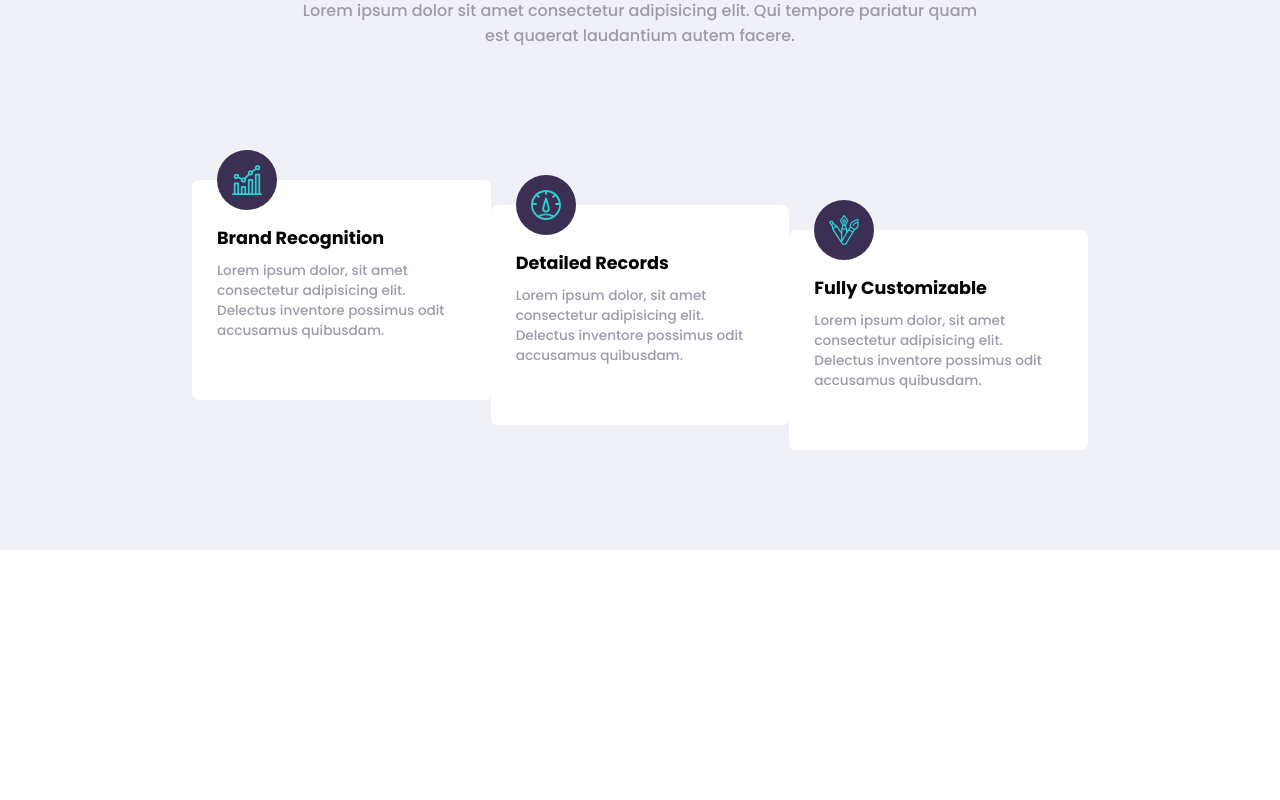
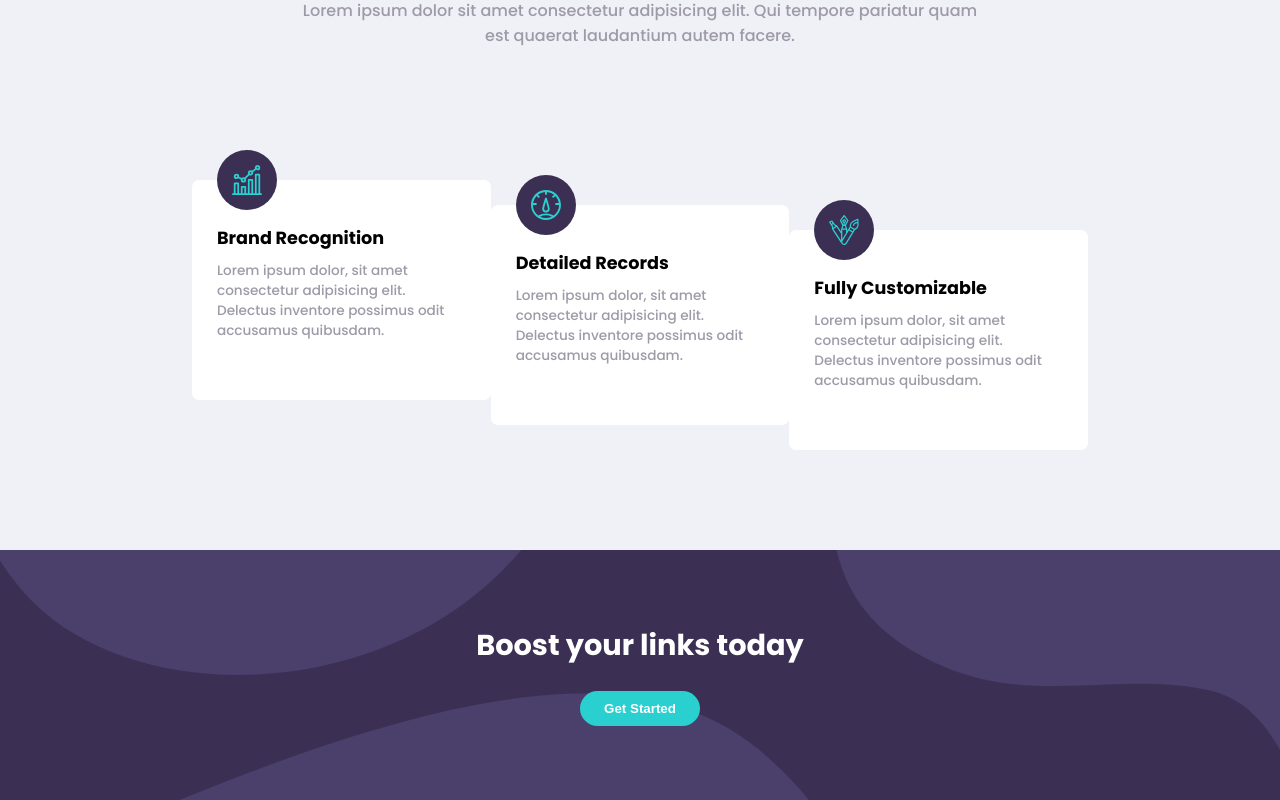
Before and after one commit to moodyomar/shortly, a React (Create React App) app: page / in a window 1280 px wide. Shown: the part 824-1624 px from the top of the page. Before the commit the page ends 1374 px from the top, so only its background shows below. Built offline with nearby package versions, Linux system fonts and the light colour scheme; the HTML template or start-up script is replaced by a standard one.

Commit message:
add boost links comp

```diff
--- a/src/App.js
+++ b/src/App.js
@@ -1,5 +1,6 @@
 import {Header,Navbar,Shortner} from './components'
 import AdvancedTactics from './components/AdvancedTactics/AdvancedTactics';
+import BoostLinks from './components/BoostLinks/BoostLinks';
 import './index.css';
 
 function App() {
@@ -13,6 +14,7 @@ function App() {
       <main>
         <Shortner />
         <AdvancedTactics/>
+        <BoostLinks/>
       </main>
 
       <footer>
--- a/src/components/AdvancedTactics/advancedTactics.css
+++ b/src/components/AdvancedTactics/advancedTactics.css
@@ -30,8 +30,6 @@ text-align: center;
 }
 
 @media screen and (max-width:550px){
-  .AdvancedTactics{
-    }
     .AdvancedTactics h2{
       font-size: 2rem;
     }
--- /dev/null
+++ b/src/components/BoostLinks/BoostLinks.js
@@ -0,0 +1,16 @@
+import React from 'react';
+import './boostLinks.css'
+
+const BoostLinks = () => {
+
+return(
+
+<div className='BoostLinks'>
+<h2>Boost your links today</h2>
+<button className="btn btn-primary round-max">Get Started</button>
+</div>
+
+)
+}
+
+export default BoostLinks
--- /dev/null
+++ b/src/components/BoostLinks/boostLinks.css
@@ -0,0 +1,31 @@
+.BoostLinks{
+  width: 100vw;
+  height: 250px;
+  background-image: url(../../images/bg-boost-desktop.svg);
+  background-size: cover;
+  background-color: var(--Dark-Violet);
+  color: #fff;
+  display: flex;
+  flex-direction: column;
+  justify-content: center;
+  align-items: center;
+}
+.BoostLinks h2{
+font-size: 1.8rem;
+margin-bottom: 1.5rem;
+}
+.BoostLinks .btn{
+  width: 120px;
+}
+
+@media screen and (max-width:550px){
+  .BoostLinks h2{
+    font-size: 2rem;
+    margin-bottom: 1.5rem;
+    }
+    .BoostLinks .btn{
+      width: 180px;
+      height: 50px;
+      border-radius: 30px;
+    }
+}
--- a/src/components/Shortner/shortner.css
+++ b/src/components/Shortner/shortner.css
@@ -34,6 +34,8 @@ background-color: var(--Dark-Violet);
   flex-direction: column;
   display: flex;
   gap: 15px;
+  background-image: url(../../images/bg-shorten-mobile.svg);
+
 }
 .container .btn,
 .container input{
```
Also changed, not shown: src/components/Footer/Footer.js (added, +15 -0 lines), src/components/Footer/footer.css (added).
